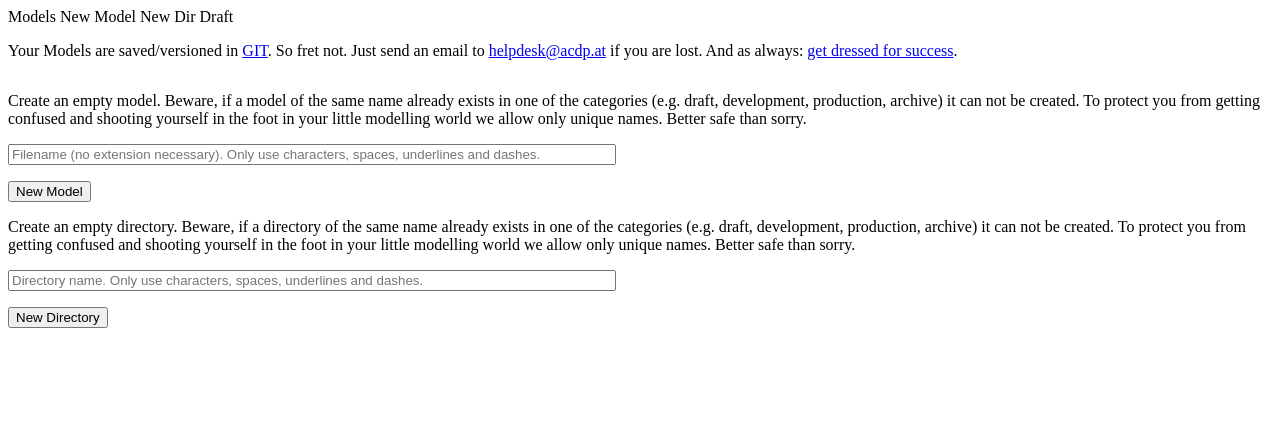
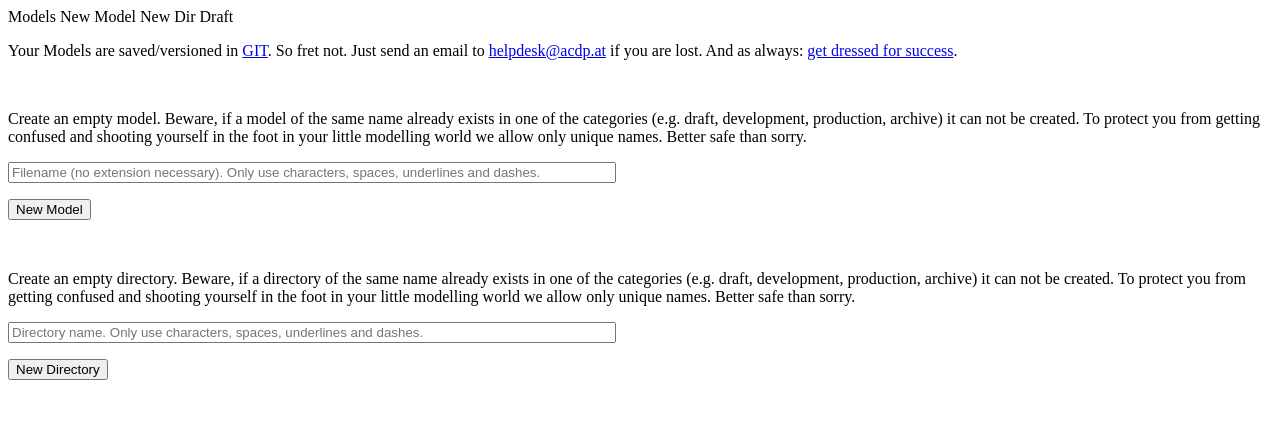
Before and after one commit to etm/cpee-model-management, a PHP site: page / in a window 1280 px wide. Shown: the top 428 px of the page. Run offline with PHP 8.4, Linux system fonts and the light colour scheme; some libraries are stand-ins or nearby versions.

Commit message:
small plain ui fix; release

```diff
--- a/ui/css/design.css
+++ b/ui/css/design.css
@@ -48,3 +48,5 @@ ui-behind {
 [is="x-ui-"] table.ui-table tbody tr:hover td[data-class=ops] {
   background-color: #99cee6b0;
 }
+
+[is="x-ui-"] ui-rest > ui-content > ui-area { padding: 1em; }
```
Also changed, not shown: 1 other file.
